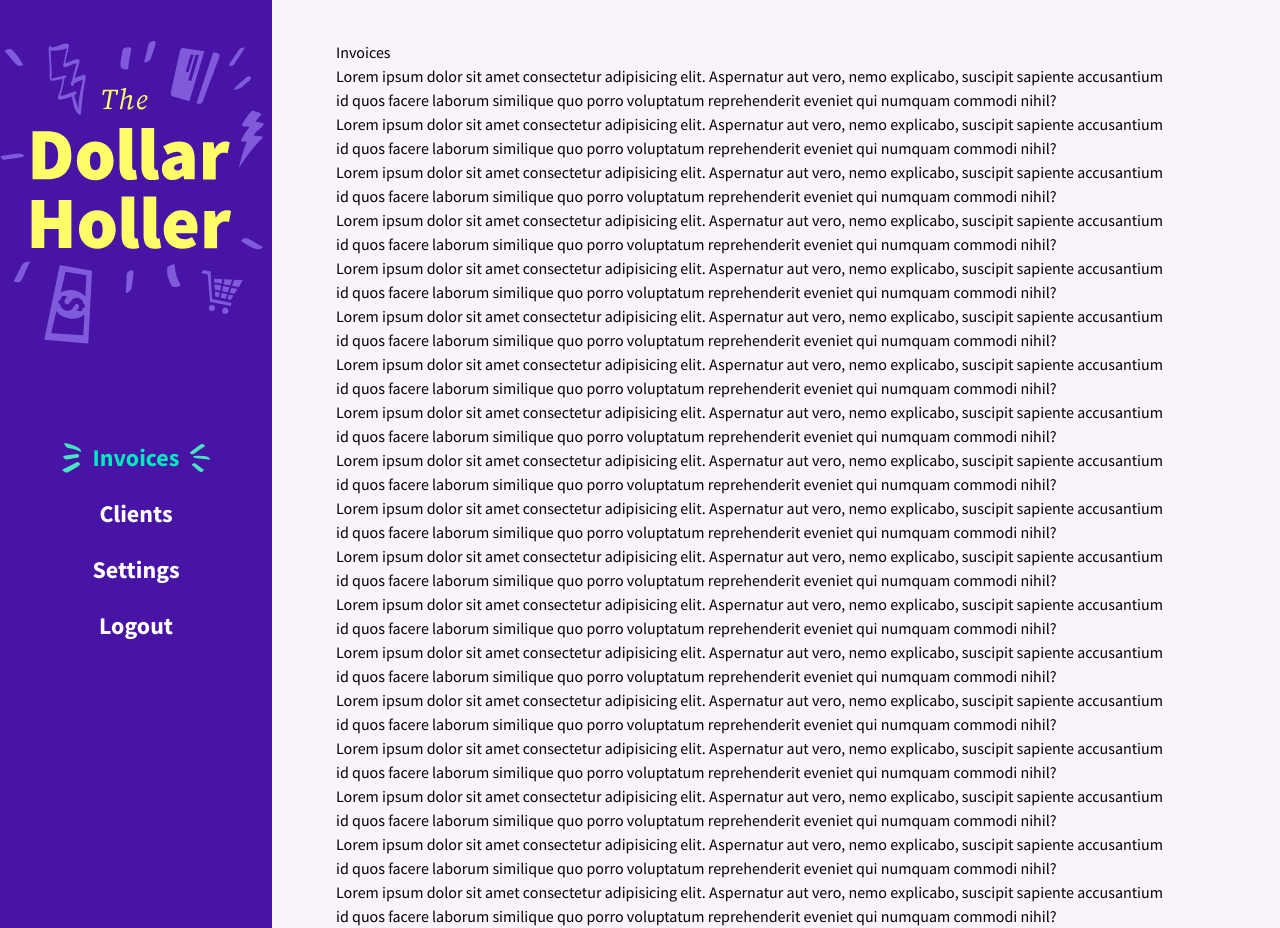
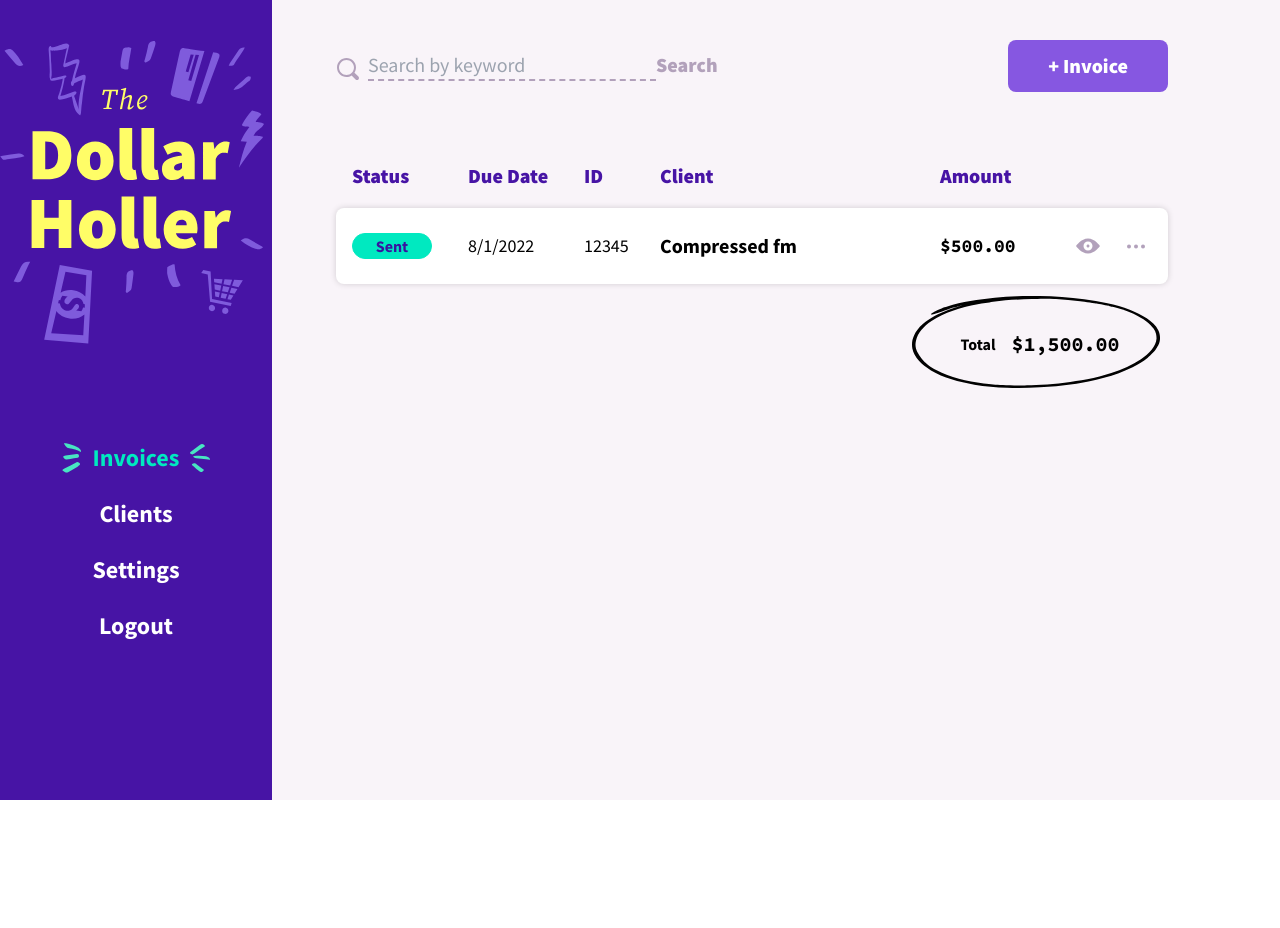
Before and after one commit to ImalKesara/dollarholler, a SvelteKit app: page /invoices in a window 1280 px wide. After the commit the page ends 800 px from the top, so only its background shows below. Built offline with nearby package versions, Linux system fonts and the light colour scheme.

Commit message:
Styling invoice list

```diff
--- a/src/app.css
+++ b/src/app.css
@@ -14,7 +14,13 @@
 }
 
 @layer components {
+	.invoice-table {
+		@apply grid grid-cols-invoiceTab gap-4 px-4 mb-3;
+	}
 }
 
 @layer utilities {
+	.center {
+		@apply flex items-center justify-center;
+	}
 }
--- /dev/null
+++ b/src/lib/components/CircleAmount.svelte
@@ -0,0 +1,9 @@
+<script lang="ts">
+	export let label: string;
+	export let amount: string;
+</script>
+
+<div class="flex center float-right gap-x-4 bg-circle bg-no-repeat min-h-[6rem] min-w-[16rem]">
+	<div class=" font-bold">{label}</div>
+	<div class=" font-bold font-mono text-xl">{amount}</div>
+</div>
--- /dev/null
+++ b/src/lib/components/Icon/Threedot.svelte
@@ -0,0 +1,10 @@
+<script lang="ts">
+	export let width: number = 24,
+		height: number = 24;
+</script>
+
+<svg {width} {height} viewBox="0 0 24 24" fill="none" xmlns="http://www.w3.org/2000/svg">
+	<circle cx="5" cy="12.5" r="2" />
+	<circle cx="12" cy="12.5" r="2" />
+	<circle cx="19" cy="12.5" r="2" />
+</svg>
--- /dev/null
+++ b/src/lib/components/Icon/View.svelte
@@ -0,0 +1,13 @@
+<script lang="ts">
+	export let width: number = 24,
+		height: number = 24;
+</script>
+
+<svg {width} {height} viewBox="0 0 24 24" fill="none" xmlns="http://www.w3.org/2000/svg">
+	<path
+		d="M24 12C24 12 18.9285 4.5 12 4.5C5.0715 4.5 0 12 0 12C0 12 5.0715 19.5 12 19.5C18.9285 19.5 24 12 24 12ZM12 16.5C9.5145 16.5 7.5 14.487 7.5 12C7.5 9.513 9.5145 7.5 12 7.5C14.484 7.5 16.5 9.513 16.5 12C16.5 14.487 14.484 16.5 12 16.5Z"
+	/>
+	<path
+		d="M12 13.5C12.8284 13.5 13.5 12.8284 13.5 12C13.5 11.1716 12.8284 10.5 12 10.5C11.1716 10.5 10.5 11.1716 10.5 12C10.5 12.8284 11.1716 13.5 12 13.5Z"
+	/>
+</svg>
--- /dev/null
+++ b/src/lib/components/Search.svelte
@@ -0,0 +1,15 @@
+<script lang="ts">
+	import Search from './Icon/Search.svelte';
+</script>
+
+<div class="relative flex w-full items-baseline">
+	<div class="mr-2 mt-auto text-pastelPurple">
+		<Search /><!--icon folder search component-->
+	</div>
+	<input
+		type="text"
+		placeholder="Search by keyword"
+		class="w-72 border-b-2 border-dashed border-b-pastelPurple bg-transparent font-sansSerif text-xl text-black outline-none focus:border-b-pastelPurple focus:border-solid"
+	/>
+	<button class="  text-pastelPurple font-black font-sansSerif text-xl">Search</button>
+</div>
--- /dev/null
+++ b/src/lib/components/Tags.svelte
@@ -0,0 +1,28 @@
+<script lang="ts">
+	export let label: 'draft' | 'late' | 'current' | 'sent' | 'paid' = 'draft';
+</script>
+
+<div
+	class="inverted text-md w-20 rounded-full text-center font-bold capitalize text-pastelPurple border-pastelPurple border-1"
+	class:inverted={label === 'draft'}
+	class:alert={label === 'late'}
+	class:success={label === 'sent' || label === 'current'}
+	class:archive={label === 'paid'}
+>
+	{label}
+</div>
+
+<style lang="postcss">
+	.inverted {
+		@apply border-pastelPurple text-pastelPurple;
+	}
+	.success {
+		@apply border-robinEggBlue bg-robinEggBlue text-blueGem;
+	}
+	.alert {
+		@apply border-scarlet bg-scarlet text-goldenFizz;
+	}
+	.archive {
+		@apply border-pastelPurple bg-pastelPurple text-white;
+	}
+</style>
--- a/src/routes/(dashboard)/clients/+page.svelte
+++ b/src/routes/(dashboard)/clients/+page.svelte
@@ -1 +1,3 @@
-client
+<svelte:head>
+	<title>Client | The Dollarholler</title>
+</svelte:head>
--- a/src/routes/(dashboard)/invoices/+page.svelte
+++ b/src/routes/(dashboard)/invoices/+page.svelte
@@ -1,96 +1,65 @@
-Invoices
+<script lang="ts">
+	import View from './../../../lib/components/Icon/View.svelte';
+	import Tags from './../../../lib/components/Tags.svelte';
+	import Search from '$lib/components/Search.svelte';
+	import Threedot from '$lib/components/Icon/Threedot.svelte';
+	import CircleAmount from '$lib/components/CircleAmount.svelte';
+</script>
 
-<p>
-	Lorem ipsum dolor sit amet consectetur adipisicing elit. Aspernatur aut vero, nemo explicabo,
-	suscipit sapiente accusantium id quos facere laborum similique quo porro voluptatum reprehenderit
-	eveniet qui numquam commodi nihil?
-</p>
+<svelte:head>
+	<title>Invoices | The Dollarholler</title>
+</svelte:head>
 
-<p>
-	Lorem ipsum dolor sit amet consectetur adipisicing elit. Aspernatur aut vero, nemo explicabo,
-	suscipit sapiente accusantium id quos facere laborum similique quo porro voluptatum reprehenderit
-	eveniet qui numquam commodi nihil?
-</p>
+<!-- top bar -->
+<div class="flex justify-between items-center mb-16">
+	<!-- search field -->
+	<Search />
+	<!-- not icon folder search component-->
+	<!-- new invoice button -->
+	<div>
+		<button
+			class=" whitespace-nowrap rounded-lg bg-lavenderIndigo px-10 py-3 font-sansSerif text-xl font-black text-white shadow-colored hover:shadow-coloredHover transition-shadow duration-300"
+			>+ Invoice</button
+		>
+	</div>
+</div>
 
-<p>
-	Lorem ipsum dolor sit amet consectetur adipisicing elit. Aspernatur aut vero, nemo explicabo,
-	suscipit sapiente accusantium id quos facere laborum similique quo porro voluptatum reprehenderit
-	eveniet qui numquam commodi nihil?
-</p>
+<!-- list of invoices -->
 
-<p>
-	Lorem ipsum dolor sit amet consectetur adipisicing elit. Aspernatur aut vero, nemo explicabo,
-	suscipit sapiente accusantium id quos facere laborum similique quo porro voluptatum reprehenderit
-	eveniet qui numquam commodi nihil?
-</p>
-<p>
-	Lorem ipsum dolor sit amet consectetur adipisicing elit. Aspernatur aut vero, nemo explicabo,
-	suscipit sapiente accusantium id quos facere laborum similique quo porro voluptatum reprehenderit
-	eveniet qui numquam commodi nihil?
-</p>
-<p>
-	Lorem ipsum dolor sit amet consectetur adipisicing elit. Aspernatur aut vero, nemo explicabo,
-	suscipit sapiente accusantium id quos facere laborum similique quo porro voluptatum reprehenderit
-	eveniet qui numquam commodi nihil?
-</p>
-<p>
-	Lorem ipsum dolor sit amet consectetur adipisicing elit. Aspernatur aut vero, nemo explicabo,
-	suscipit sapiente accusantium id quos facere laborum similique quo porro voluptatum reprehenderit
-	eveniet qui numquam commodi nihil?
-</p>
-<p>
-	Lorem ipsum dolor sit amet consectetur adipisicing elit. Aspernatur aut vero, nemo explicabo,
-	suscipit sapiente accusantium id quos facere laborum similique quo porro voluptatum reprehenderit
-	eveniet qui numquam commodi nihil?
-</p>
-<p>
-	Lorem ipsum dolor sit amet consectetur adipisicing elit. Aspernatur aut vero, nemo explicabo,
-	suscipit sapiente accusantium id quos facere laborum similique quo porro voluptatum reprehenderit
-	eveniet qui numquam commodi nihil?
-</p>
-<p>
-	Lorem ipsum dolor sit amet consectetur adipisicing elit. Aspernatur aut vero, nemo explicabo,
-	suscipit sapiente accusantium id quos facere laborum similique quo porro voluptatum reprehenderit
-	eveniet qui numquam commodi nihil?
-</p>
+<div>
+	<!-- header -->
+	<div class="table-header invoice-table text-daisyBush w-full">
+		<h3>Status</h3>
+		<h3>Due Date</h3>
+		<h3>ID</h3>
+		<h3>Client</h3>
+		<h3>Amount</h3>
+		<div />
+		<div />
+	</div>
 
-<p>
-	Lorem ipsum dolor sit amet consectetur adipisicing elit. Aspernatur aut vero, nemo explicabo,
-	suscipit sapiente accusantium id quos facere laborum similique quo porro voluptatum reprehenderit
-	eveniet qui numquam commodi nihil?
-</p>
-<p>
-	Lorem ipsum dolor sit amet consectetur adipisicing elit. Aspernatur aut vero, nemo explicabo,
-	suscipit sapiente accusantium id quos facere laborum similique quo porro voluptatum reprehenderit
-	eveniet qui numquam commodi nihil?
-</p>
-<p>
-	Lorem ipsum dolor sit amet consectetur adipisicing elit. Aspernatur aut vero, nemo explicabo,
-	suscipit sapiente accusantium id quos facere laborum similique quo porro voluptatum reprehenderit
-	eveniet qui numquam commodi nihil?
-</p>
-<p>
-	Lorem ipsum dolor sit amet consectetur adipisicing elit. Aspernatur aut vero, nemo explicabo,
-	suscipit sapiente accusantium id quos facere laborum similique quo porro voluptatum reprehenderit
-	eveniet qui numquam commodi nihil?
-</p>
-<p>
-	Lorem ipsum dolor sit amet consectetur adipisicing elit. Aspernatur aut vero, nemo explicabo,
-	suscipit sapiente accusantium id quos facere laborum similique quo porro voluptatum reprehenderit
-	eveniet qui numquam commodi nihil?
-</p>
-<p>
-	Lorem ipsum dolor sit amet consectetur adipisicing elit. Aspernatur aut vero, nemo explicabo,
-	suscipit sapiente accusantium id quos facere laborum similique quo porro voluptatum reprehenderit
-	eveniet qui numquam commodi nihil?
-</p>
-<p>
-	Lorem ipsum dolor sit amet consectetur adipisicing elit. Aspernatur aut vero, nemo explicabo,
-	suscipit sapiente accusantium id quos facere laborum similique quo porro voluptatum reprehenderit
-	eveniet qui numquam commodi nihil?
-</p>
-<p>
-	Lorem ipsum dolor sit amet consectetur adipisicing elit. Aspernatur aut vero, nemo explicabo,
-	suscipit sapiente accusantium id quos facere laborum similique quo porro voluptatum reprehenderit
-	eveniet qui numquam commodi nihil?
-</p>
+	<!-- invoice -->
+	<div class="invoice-table items-center bg-white shadow-tableShaodw rounded-lg py-6">
+		<div><Tags label="sent" /></div>
+		<div class=" text-lg">8/1/2022</div>
+		<div class=" text-lg">12345</div>
+		<div class=" text-xl font-bold">Compressed fm</div>
+		<div class=" text-lg font-bold font-mono">$500.00</div>
+		<div class=" text-lg text-pastelPurple center">
+			<a href="#" class="text-pastelPurple hover:text-daisyBush"><View /></a>
+		</div>
+		<div class=" text-lg center">
+			<button class="text-pastelPurple hover:text-daisyBush"><Threedot /></button>
+		</div>
+	</div>
+</div>
+
+<div>
+	<CircleAmount label="Total" amount="$1,500.00" />
+</div>
+
+<style lang="postcss">
+	.table-header h3 {
+		@apply text-xl font-black leading-loose;
+	}
+</style>
--- a/tailwind.config.js
+++ b/tailwind.config.js
@@ -31,10 +31,18 @@
 			},
 			boxShadow: {
 				colored: '0px 7px 16px rgba(127,91,220,0.002)',
-				coloredHover: '0px 16px 25px rgba(127,91,220,0.3)'
+				coloredHover: '0px 16px 25px rgba(127,91,220,0.3)',
+				tableShaodw: '0px 0px 6px rgba(0,0,0,0.16)'
 			},
 			gridTemplateColumns: {
 				invoiceTab: '100px 100px 60px 1fr 116px 32px 32px'
+			},
+			borderWidth: {
+				1: '1px'
+			},
+
+			backgroundImage: {
+				circle: "url('/images/circle.svg')"
 			}
 		}
 	},
```
Also changed, not shown: static/images/circle.svg (added).
